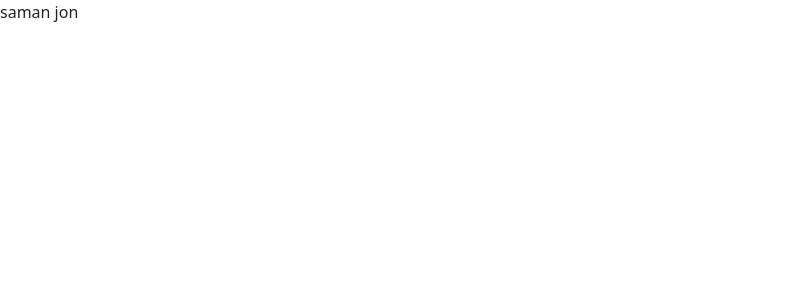
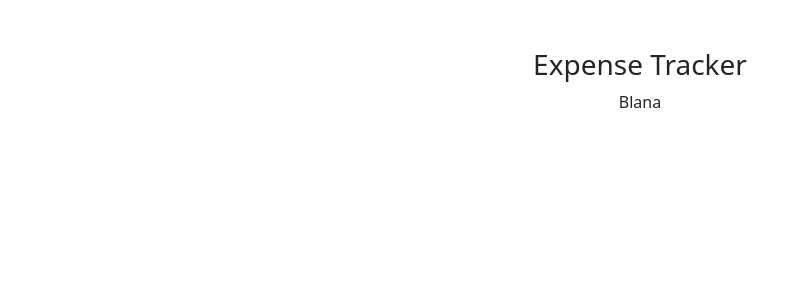
Before and after one commit to SamanKeighobadi/expense-tracker, a React (Create React App) app: page / in a window 1280 px wide. Shown: the top 300 px of the page, without its empty margins (0-809 px from the left). Built offline with nearby package versions, Linux system fonts and the light colour scheme.

Commit message:
feat: create basic components

```diff
--- a/src/App.js
+++ b/src/App.js
@@ -1,9 +1,17 @@
 import ExpenseTrackerProvider from "./context/ExpenseTrackerContext";
+// custom components
+import Balance from "./components/Balance";
+import Header from "./components/common/Header";
+// React bootstrap components
+import { Container } from "react-bootstrap";
 
 const App = () => {
   return (
     <ExpenseTrackerProvider>
-      <div>saman jon</div>
+      <Container className='text-center mt-5'>
+        <Header />
+        <Balance />
+      </Container>
     </ExpenseTrackerProvider>
   );
 };
--- /dev/null
+++ b/src/components/Balance.jsx
@@ -0,0 +1,10 @@
+const Balance = () => {
+    return (
+        <div>
+            Blana
+
+        </div>
+     );
+}
+
+export default Balance;
--- /dev/null
+++ b/src/components/common/Header.jsx
@@ -0,0 +1,9 @@
+const Header = () => {
+    return (
+        <div>
+            <h3>Expense Tracker</h3>
+        </div>
+     );
+}
+
+export default Header;
```
Also changed, not shown: src/components/Transactions/NewTransaction.jsx (added, +9 -0 lines), src/components/Transactions/Transaction.jsx (added, +9 -0 lines), src/components/Transactions/TransactionList.jsx (added, +9 -0 lines).
